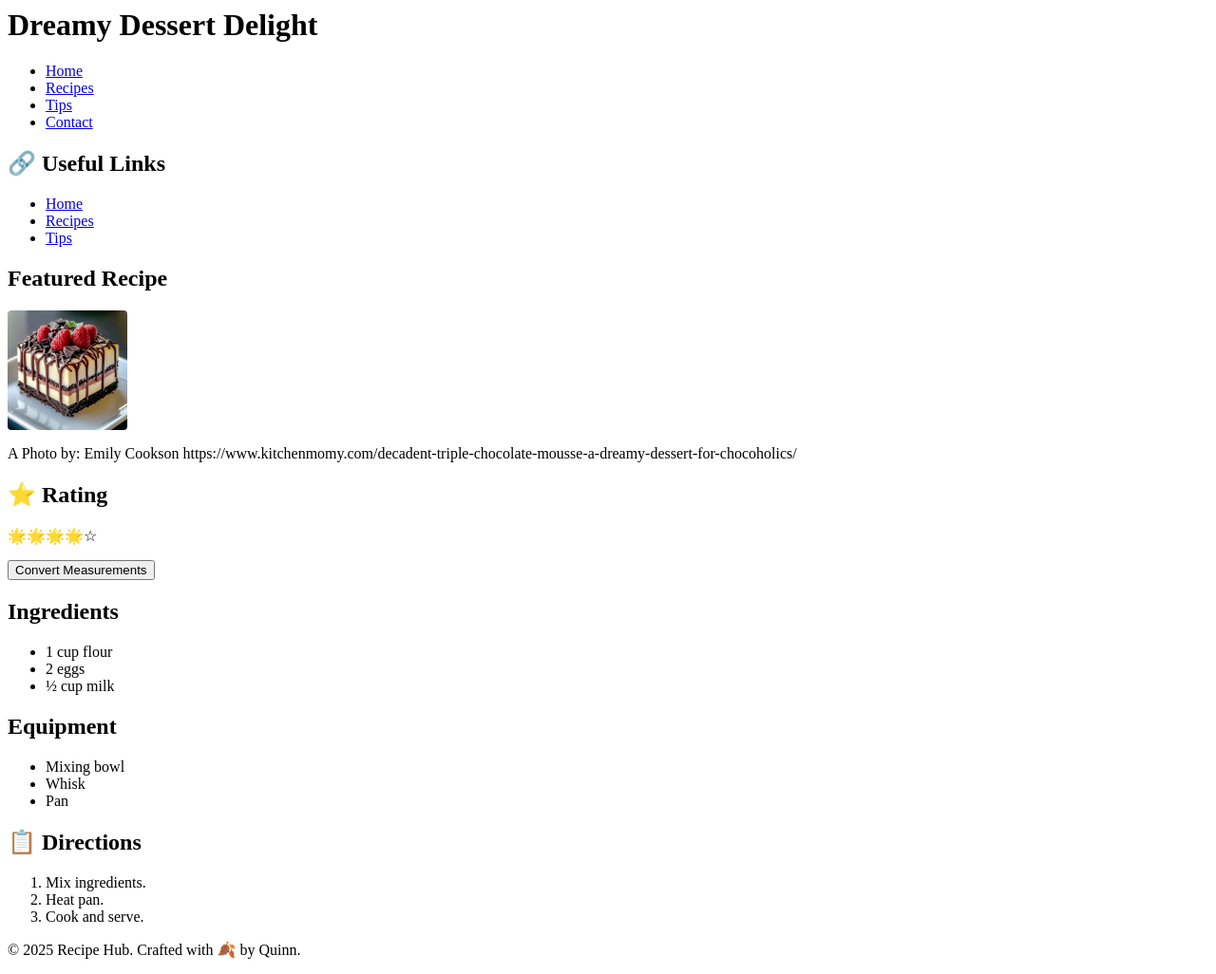
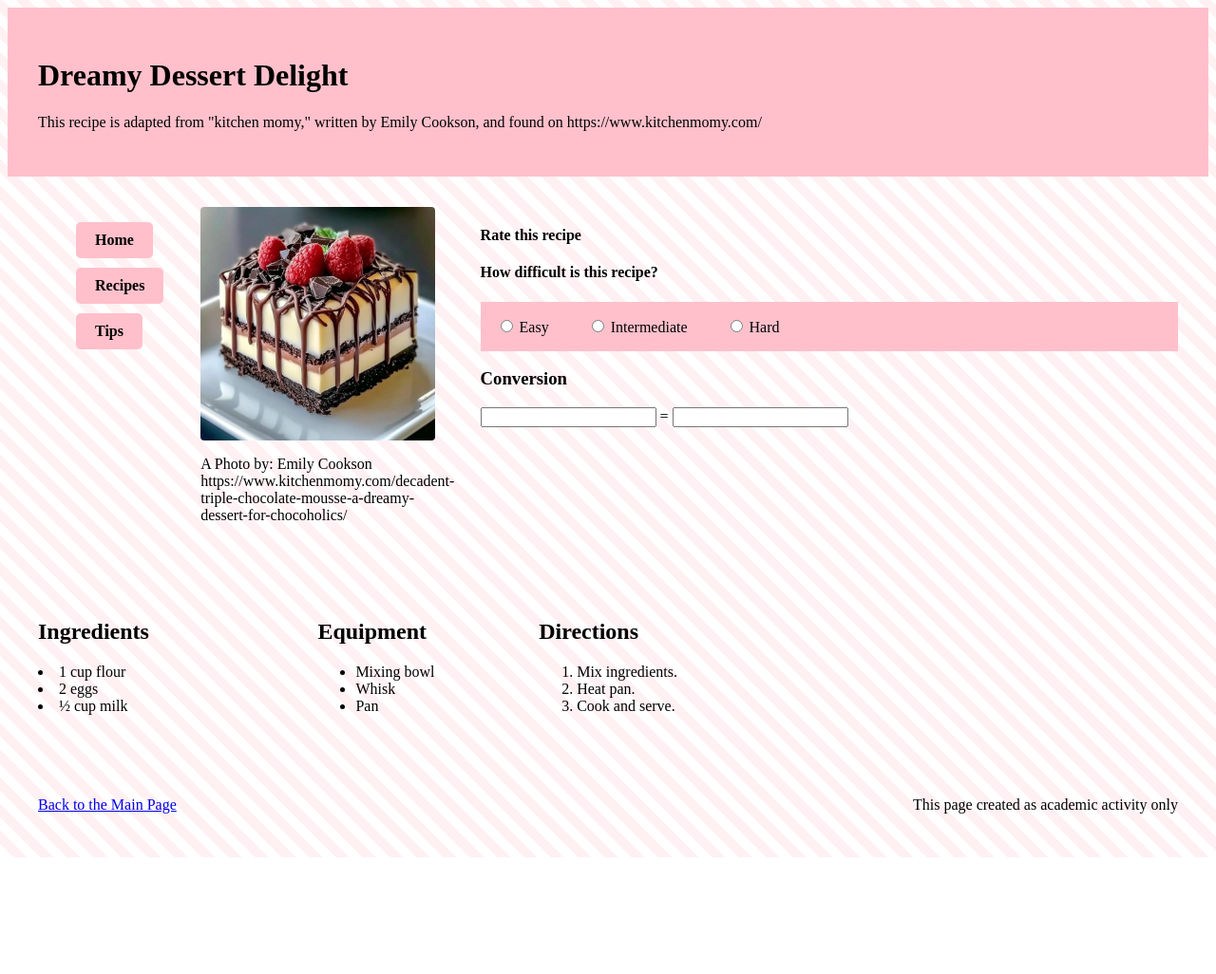
Before and after one commit to QM158/CodingAssignment5, a plain HTML site: page index.html in a window 1280 px wide. Shown: the whole page at 95% size. After the commit the page ends 903 px from the top, so only its background shows below. Drawn offline with Linux system fonts and the light colour scheme.

Commit message:
style change

```diff
--- a/index.html
+++ b/index.html
@@ -1,50 +1,71 @@
-<header class="main-header">
+<html>
+
+<head>
+  <link rel="stylesheet" href="./style.css" />
+</head>
+
+<body>
+  <div class="container-fluid">
+    <div class="row heading">
+      <div class="col" style="width:100%">
         <h1> Dreamy Dessert Delight</h1>
-    <link href="styles.css" rel="stylesheet">
-  </header>
+        <p>This recipe is adapted from "kitchen momy," written by Emily Cookson, and found on
+          https://www.kitchenmomy.com/ </p>
+      </div>
+    </div>
 
-  <nav class="main-nav">
-    <ul>
-      <li><a href="#">Home</a></li>
-      <li><a href="#">Recipes</a></li>
-      <li><a href="#">Tips</a></li>
-      <li><a href="#">Contact</a></li>
-    </ul>
-  </nav>
-
-  </section>
-
-  <section class="row second-row">
-    <div class="column links">
-      <h2>🔗 Useful Links</h2>
+    <div class="row row1">
+      <div class="col links">
         <ul>
           <li><a href="#">Home</a></li>
           <li><a href="#">Recipes</a></li>
           <li><a href="#">Tips</a></li>
         </ul>
       </div>
-    <div class="column content">
-      <h2> Featured Recipe</h2>
-      <img src="Dreamy-Dessert.jpeg" alt="Layered chocolate and cream dessert with raspberries" style="width:10%; border-radius:4px;">
-      <p>A Photo by: Emily Cookson https://www.kitchenmomy.com/decadent-triple-chocolate-mousse-a-dreamy-dessert-for-chocoholics/</p>
+      <div class="col">
+        <img src="Dreamy-Dessert.jpeg" alt="Layered chocolate and cream dessert with raspberries">
+        <p>A Photo by: Emily Cookson
+          https://www.kitchenmomy.com/decadent-triple-chocolate-mousse-a-dreamy-dessert-for-chocoholics/</p>
       </div>
+      <div class="col">
         <div class="column rating">
-      <h2>⭐ Rating</h2>
-      <p>🌟🌟🌟🌟☆</p>
-      <button>Convert Measurements</button>
+          <div class="difficulty-selector">
+            <h4>Rate this recipe</h3>
+              <h4>How difficult is this recipe?</h4>
+              <div class="radio-group">
+                <label>
+                  <input type="radio" name="difficulty" value="easy">
+                  Easy
+                </label><br>
+                <label>
+                  <input type="radio" name="difficulty" value="intermediate">
+                  Intermediate
+                </label><br>
+                <label>
+                  <input type="radio" name="difficulty" value="hard">
+                  Hard
+                </label>
               </div>
-  </section>
 
-  <section class="row third-row">
-    <div class="column ingredients">
+          </div>
+
+          <div class="conversion">
+            <h3>Conversion</h3>
+            <input type="text" id="from" /> = <input type="text" id="to" />
+          </div>
+        </div>
+      </div>
+    </div>
+
+    <div class="row row2">
+      <div class="col">
         <h2> Ingredients</h2>
-      <ul>
         <li>1 cup flour</li>
         <li>2 eggs</li>
         <li>½ cup milk</li>
         </ul>
       </div>
-    <div class="column equipment">
+      <div class="col">
         <h2> Equipment</h2>
         <ul>
           <li>Mixing bowl</li>
@@ -52,19 +73,28 @@
           <li>Pan</li>
         </ul>
       </div>
-    <div class="column directions">
-      <h2>📋 Directions</h2>
+      <div class="col">
+        <h2> Directions</h2>
         <ol>
           <li>Mix ingredients.</li>
           <li>Heat pan.</li>
           <li>Cook and serve.</li>
         </ol>
       </div>
-  </section>
+    </div>
 
-  <footer class="main-footer">
-    <p>© 2025 Recipe Hub. Crafted with 🍂 by Quinn.</p>
-  </footer>
+    <div class="row">
+      <div class="col" style="width:100%">
+        <div class="bottomnavigation">
+          <a href="#">Back to the Main Page</a>
+        </div>
+        <div class="disclaimer">
+          <span>This page created as academic activity only</span>
+        </div>
+      </div>
+    </div>
+  </div>
 
 </body>
+
 </html>
--- a/style.css
+++ b/style.css
@@ -1,66 +1,3 @@
-!DOCTYPE html>
-<html lang="en">
-<head>
-  <meta charset="UTF-8">
-  <meta name="viewport" content="width=device-width, initial-scale=1">
-  <title>Recipe Hub</title>
-  <style>
-    /* Reset and base styles */
-    * {
-      box-sizing: border-box;
-      margin: 0;
-      padding: 0;
-    }
-
-    body {
-      font-family: 'Georgia', serif;
-      background-color: #fdf6f0;
-      color: #333;
-      line-height: 1.6;
-    }
-
-    header, footer {
-      background-color: #ffe4c4;
-      text-align: center;
-      padding: 1.5rem;
-      border-bottom: 2px solid #d2b48c;
-    }
-
-    header h1 {
-      font-size: 2rem;
-    }
-
-    footer {
-      font-size: 0.9rem;
-      border-top: 2px solid #d2b48c;
-    }
-
-    .main-nav {
-      background-color: #f5deb3;
-      padding: 0.5rem 1rem;
-      border-bottom: 1px solid #ccc;
-    }
-
-    .main-nav ul {
-      display: flex;
-      justify-content: center;
-      list-style: none;
-      gap: 2rem;
-    }
-
-    .main-nav a {
-      text-decoration: none;
-      color: #333;
-      font-weight: bold;
-    }
-
-    .hero-banner img {
-      width: 100%;
-      height: auto;
-      display: block;
-      margin-bottom: 1rem;
-    }
-
   .row {
     display: flex;
     flex-wrap: wrap;
@@ -68,48 +5,94 @@
     gap: 1rem;
   }
 
-    .column {
+  .col {
     flex: 1;
-      min-width: 250px;
-      background-color: #fff8dc;
     padding: 1rem;
-      border: 1px solid #e0c097;
     border-radius: 5px;
   }
 
-    .column h2 {
-      margin-bottom: 0.5rem;
-      font-size: 1.2rem;
+  .row1>.col:nth-child(1) {
+    max-width: 10%;
   }
 
-    .column ul, .column ol {
-      margin-left: 1.2rem;
+  .row1>.col:nth-child(2) {
+    max-width: 20%;
   }
 
-    button {
-      margin-top: 0.5rem;
-      padding: 0.5rem 1rem;
-      background-color: #d2691e;
-      color: white;
-      border: none;
-      border-radius: 4px;
-      cursor: pointer;
+  .row1>.col:nth-child(3) {
+    max-width: 70%;
   }
 
-    button:hover {
-      background-color: #a0522d;
+  .row2>.col:nth-child(1) {
+    max-width: 20%;
   }
 
-    @media (max-width: 768px) {
-      .row {
-        flex-direction: column;
+  .row2>.col:nth-child(2) {
+    max-width: 15%;
   }
 
-      .main-nav ul {
-        flex-direction: column;
-        gap: 1rem;
+  .row2>.col:nth-child(3) {
+    max-width: 65%;
   }
+
+  img {
+    width: 100%;
+    border-radius: 4px;
   }
-  </style>
-</head>
-<body>
+
+  .disclaimer {
+    float: right;
+    height: 30px;
+    line-height: 30px;
+    position: relative;
+  }
+
+  .disclaimer span {
+    vertical-align: middle;
+  }
+
+  .bottomnavigation {
+    float: left;
+    height: 30px;
+    line-height: 30px;
+  }
+
+  .bottomnavigation a {
+    vertical-align: middle;
+  }
+
+  .radio-group {
+    display: flex;
+    gap: 20px;
+    align-items: center;
+    background-color: pink;
+    padding: 1em;
+  }
+
+  body {
+    background-image: repeating-linear-gradient(45deg,
+        /* horizontal stripes */
+        white 0px,
+        white 10px,
+        rgba(255, 182, 193, 0.2) 10px,
+        rgba(255, 182, 193, 0.2) 20px);
+  }
+
+  .heading {
+    background-color: pink;
+  }
+
+  .links ul {
+    list-style-type: none;
+  }
+
+  .links ul > li > a {
+    display: inline-block;
+    padding: 10px 20px;
+    background-color: pink;
+    color: black;
+    text-decoration: none;
+    border-radius: 5px;
+    font-weight: bold;
+    margin-bottom: 10px;
+  }
```
Lines whose indentation alone changed are shown as unchanged.
